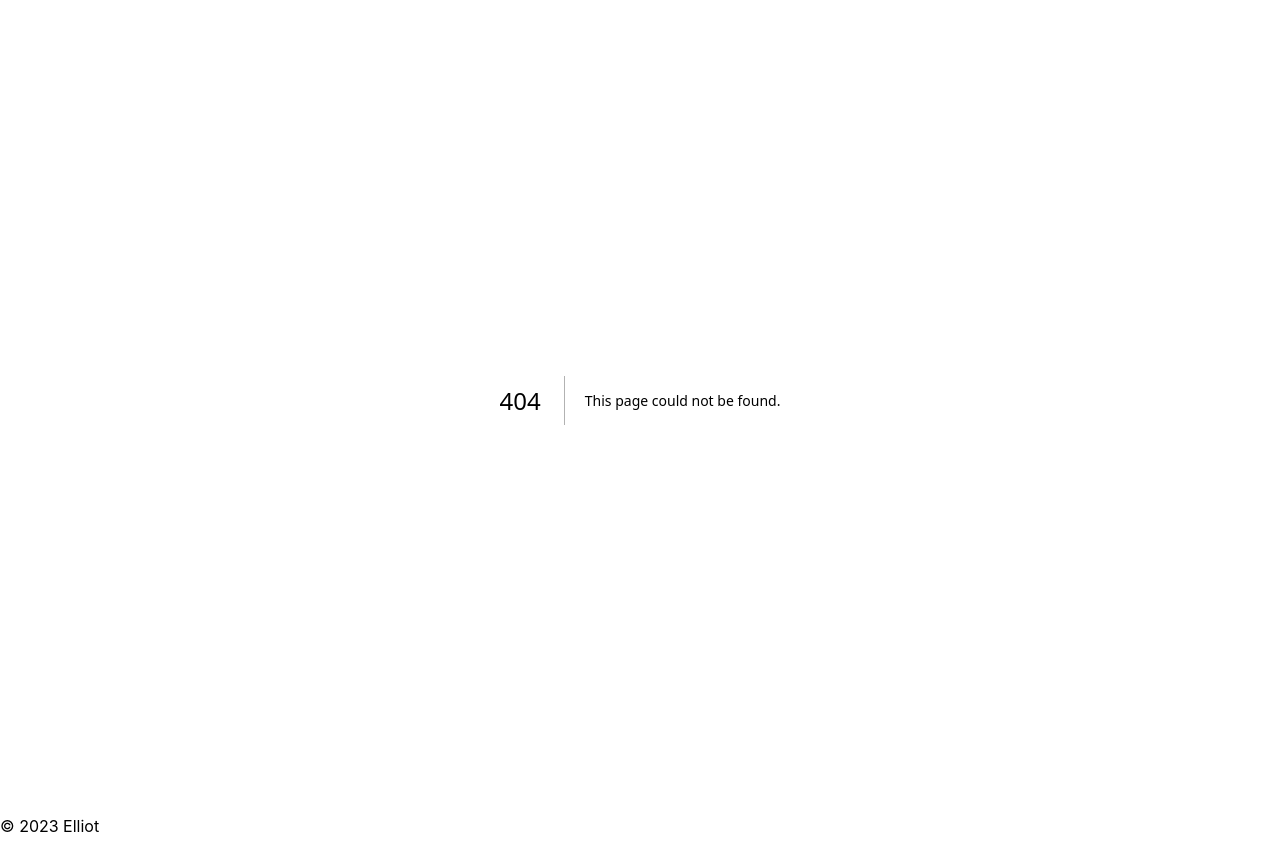
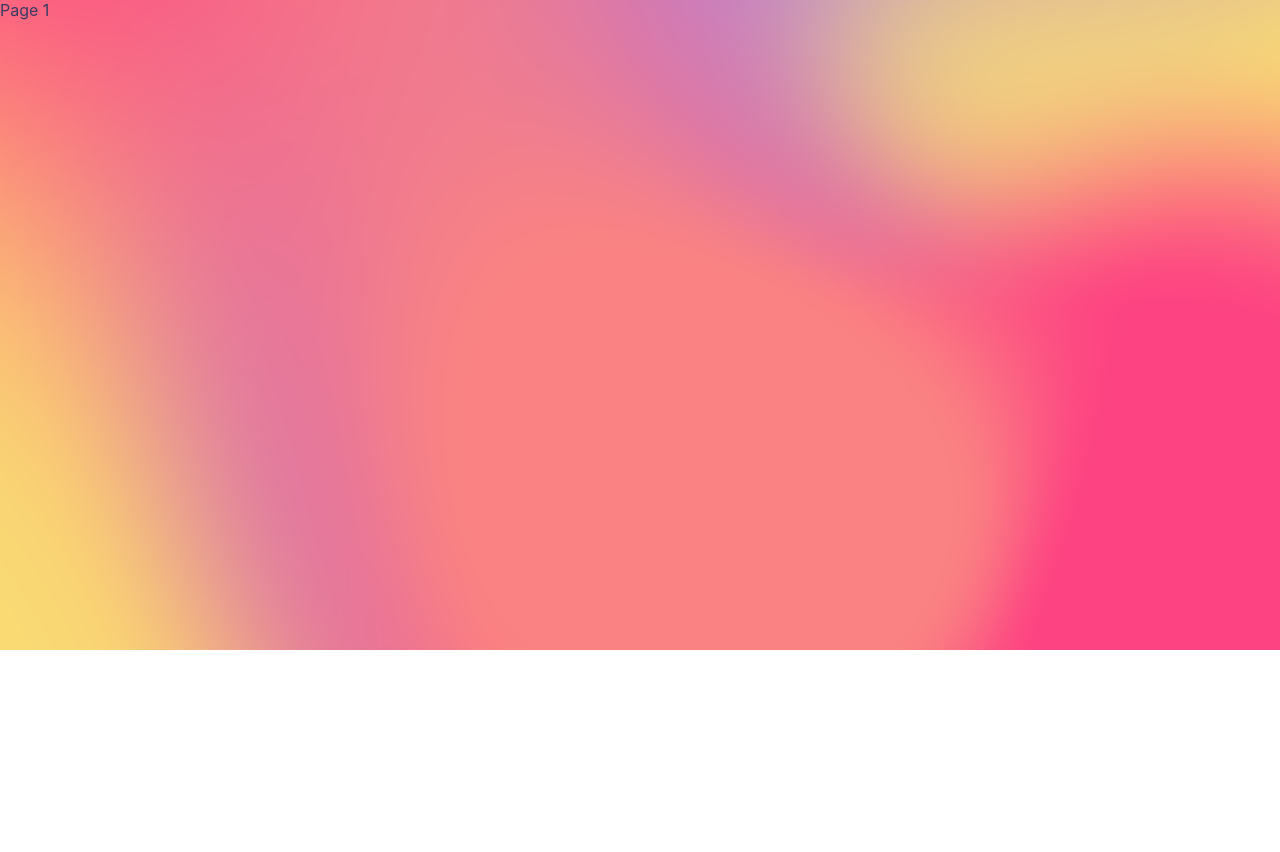
Before and after one commit to thatsehannah/discover-coffee-stores, a Next.js app: page /1 in a window 1280 px wide. Before the commit this address had no page. After the commit the page ends 800 px from the top, so only its background shows below. Built offline with nearby package versions, Linux system fonts and the light colour scheme.

Commit message:
course exercise

```diff
--- /dev/null
+++ b/pages/[blah].js
@@ -0,0 +1,17 @@
+import Head from 'next/head';
+import { useRouter } from 'next/router';
+
+const Blah = () => {
+  const router = useRouter();
+
+  return (
+    <div>
+      <Head>
+        <title>{router.query.blah}</title>
+      </Head>
+      Page {router.query.blah}
+    </div>
+  );
+};
+
+export default Blah;
--- a/pages/_app.js
+++ b/pages/_app.js
@@ -4,9 +4,6 @@ export default function App({ Component, pageProps }) {
   return (
     <div>
       <Component {...pageProps} />
-      <footer>
-        <p>© 2023 Elliot</p>
-      </footer>
     </div>
   );
 }
--- /dev/null
+++ b/pages/courses/nextjs.js
@@ -0,0 +1,5 @@
+const Nextjs = () => {
+  return <div>Welcome to Next.js with Ankita</div>;
+};
+
+export default Nextjs;
```
Also changed, not shown: pages/exercise.txt (added).
